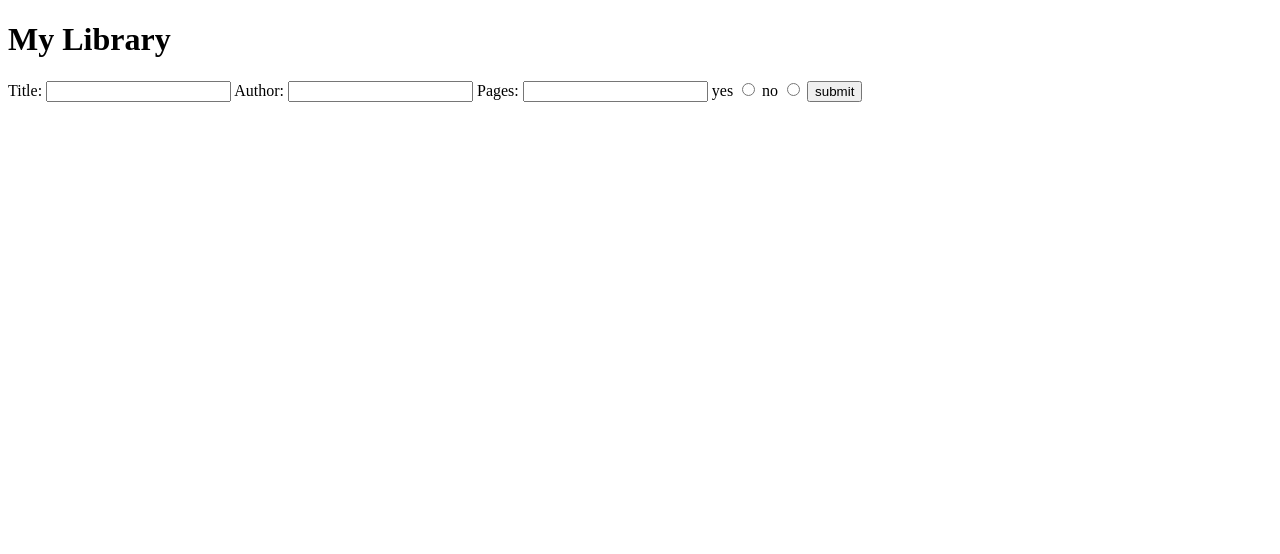
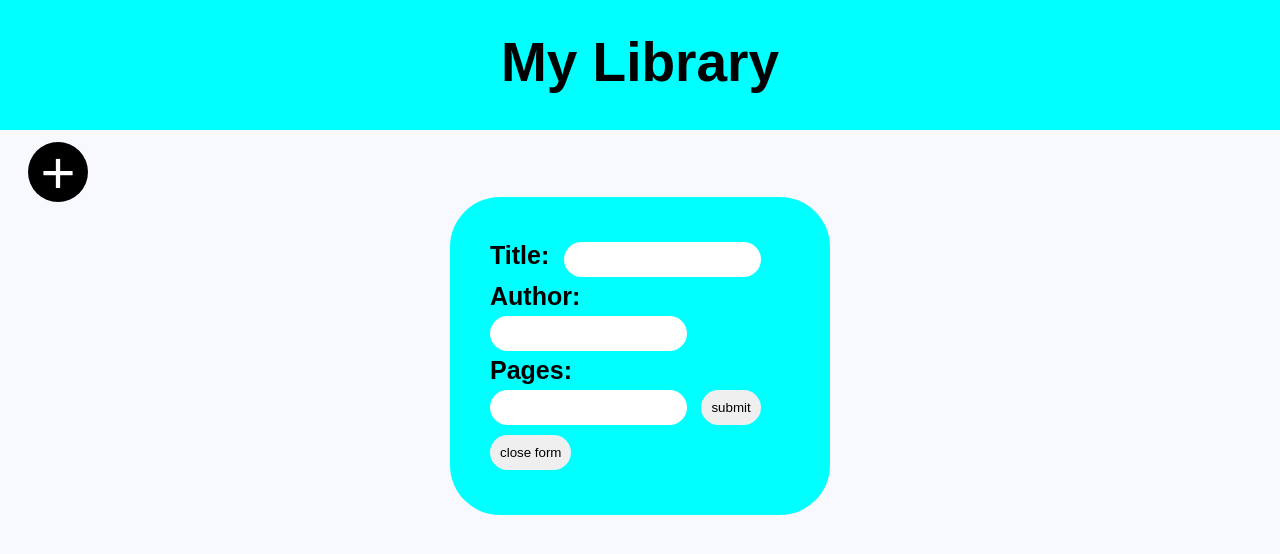
Before and after one commit to smittymcdougal/library, a plain HTML site: page index.html in a window 1280 px wide. Drawn offline with Linux system fonts and the light colour scheme.

Commit message:
updated for current functionality

```diff
--- a/index.html
+++ b/index.html
@@ -5,23 +5,28 @@
     <meta http-equiv="X-UA-Compatible" content="IE=edge">
     <meta name="viewport" content="width=device-width, initial-scale=1.0">
     <title>Document</title>
+    <link rel="stylesheet" href="styles/style.css">
 </head>
 <body>
     <h1>My Library</h1>
-
-    <form action="">
+    <input type="button" value ='+' id ='open'>
+    <div id ='myForm' class='form-popup'>
+        <form action="" >
             <label for="Title">Title:</label>
             <input type="text" id = 'title'>
             <label for="Author">Author:</label>
             <input type="text" id = 'author'>
             <label for="pages">Pages:</label>
             <input type="text" id ='pages'>
-        <label for="read">yes</label>
-        <input type="radio" name="" id="yes">
-        <label for="read">no</label>
-        <input type="radio" id = 'no'>
-        <input type="button" value ='submit' id='submit' onclick = 'addToLibrary()''>
+            <input type="button" value ='submit' id='submit' onclick ='addToLibrary()'>
+            <input type="button" value ='close form' id= 'close'>
         </form>
+    </div>
+
+
+    <div id='bookList'>
+
+    </div>
     <script src ='scripts/app.js'></script>
 </body>
 </html>
--- a/scripts/app.js
+++ b/scripts/app.js
@@ -1,18 +1,60 @@
-let submitBtn = document.getElementById('submit')
+let library = []
+let title = document.getElementById('title')
+let author=document.getElementById('author')
+let pages = document.getElementById('pages')
+let p = document.querySelectorAll('p')
 
-let library = []
 
-function Book(title, author, pages, read){
+
+function Book(title, author, pages){
     this.title = title
     this.author = author
     this.pages = pages
-    this.read = true
+}
+
+function addToLibrary(){
+    let book = new Book(title = document.getElementById('title').value, author=document.getElementById('author').value, pages = document.getElementById('pages').value)
+        library.push(book)
+        console.log(library)
+        libraryList()
+        document.getElementById("myForm").style.display = "none";
+        document.getElementById('bookList').style.display = 'block'
+}
+
+function libraryList(){
+    let div = document.createElement('div')
+    div.setAttribute('class', 'libCard')
+    let bookList = document.querySelector('#bookList')
+    let titleP =document.createElement('p')
+    let authorP =document.createElement('p')
+    let pagesP = document.createElement('p')
+    let btn =document.createElement('button')
+    btn.innerHTML = 'remove'
+
+    library.map(function(book){
+        titleP.textContent = `title: ${book.title}`
+        authorP.textContent= `author: ${book.author}`
+        pagesP.textContent= `pages: ${book.pages}`
+        bookList.appendChild(div)
+        div.appendChild(titleP)
+        div.appendChild(authorP)
+        div.appendChild(pagesP)
+        div.appendChild(btn)
+
+        btn.addEventListener('click', ()=>{
+            div.remove()
+            library.pop()
+        })
+    })
 
 }
 
-function addToLibrary(){
-    let book = new Book(title = document.getElementById('title').value,
-        author = document.getElementById('author').value,
-        pages = document.getElementById('pages').value)
-    library.push(book)
-}
+let closeBtn = document.getElementById('close')
+closeBtn.addEventListener('click', ()=>{
+    document.getElementById("myForm").style.display = "none";
+})
+let openBtn = document.getElementById('open')
+openBtn.addEventListener('click', ()=>{
+    document.getElementById('myForm').style.display = "block";
+    document.getElementById('bookList').style.display ='none'
+})
--- /dev/null
+++ b/styles/style.css
@@ -0,0 +1,64 @@
+body{
+    background-color: #f8f8ff;
+    font-family: Arial, Helvetica, sans-serif;
+}
+#myForm{
+    display: flex;
+    flex-flow: row wrap;
+    align-content: center;
+    width: 300px;
+
+}
+#myForm label{
+    margin: 5px 10px 5px 0
+}
+#myForm input{
+    vertical-align: middle;
+    margin: 5px 10px 5px 0;
+    border-radius: 20px;
+    padding: 10px;
+    border: none;
+
+}
+.form-popup{
+    margin: auto;
+    margin-top: -25px;
+    display: none;
+    flex-grow: 3;
+    background-color: aqua;
+    padding: 40px;
+    border-radius: 50px;
+    align-self: center;
+    column-count: 1;
+    width: 80%;
+
+
+}
+
+label{
+    font-weight: bold;
+    font-size: 25px;
+}
+
+h1{
+    text-align: center;
+    background-color: cyan;
+    height: 100px;
+    margin: -8px -8px;
+    padding-top: 30px;
+    font-size: 55px;
+}
+#open{
+    background-color: black;
+    border: none;
+    border-radius: 50px;
+    height: 60px;
+    width:60px;
+    margin: 20px 0 20px 20px;
+    color:white;
+    font-size: 60px;
+    text-align: center;
+    align-content: center;
+    line-height:60px
+
+}
```
Lines whose indentation alone changed are shown as unchanged.
